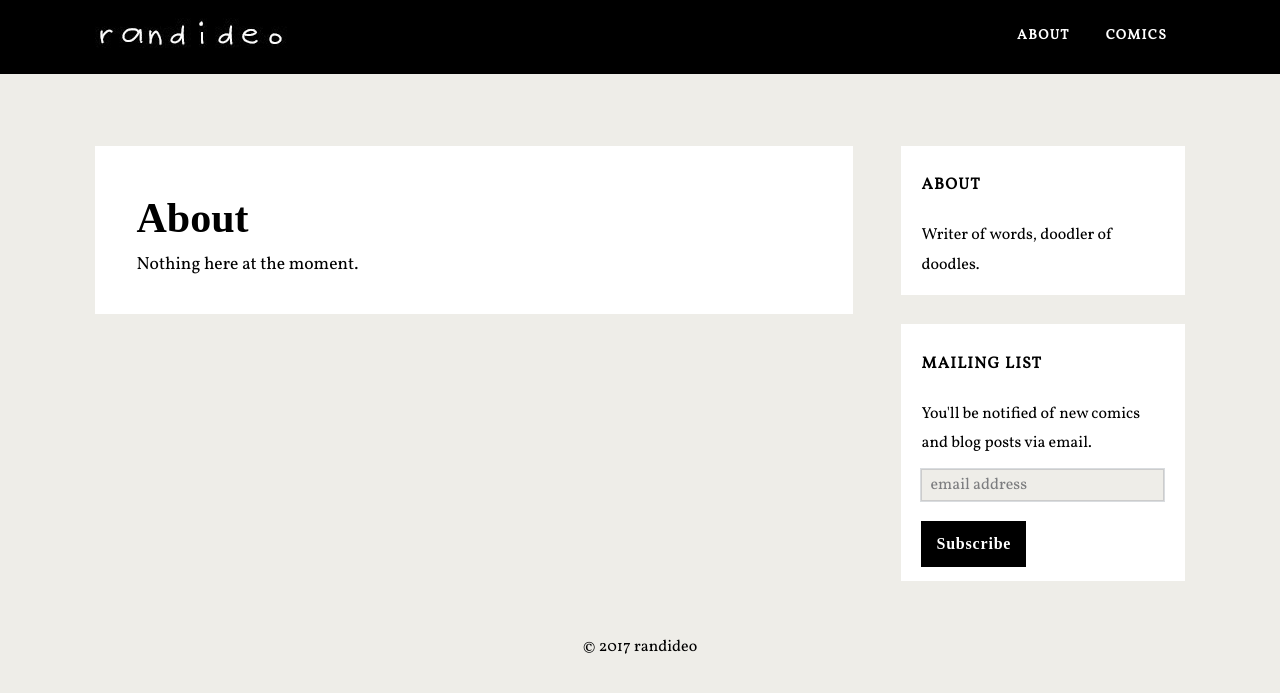
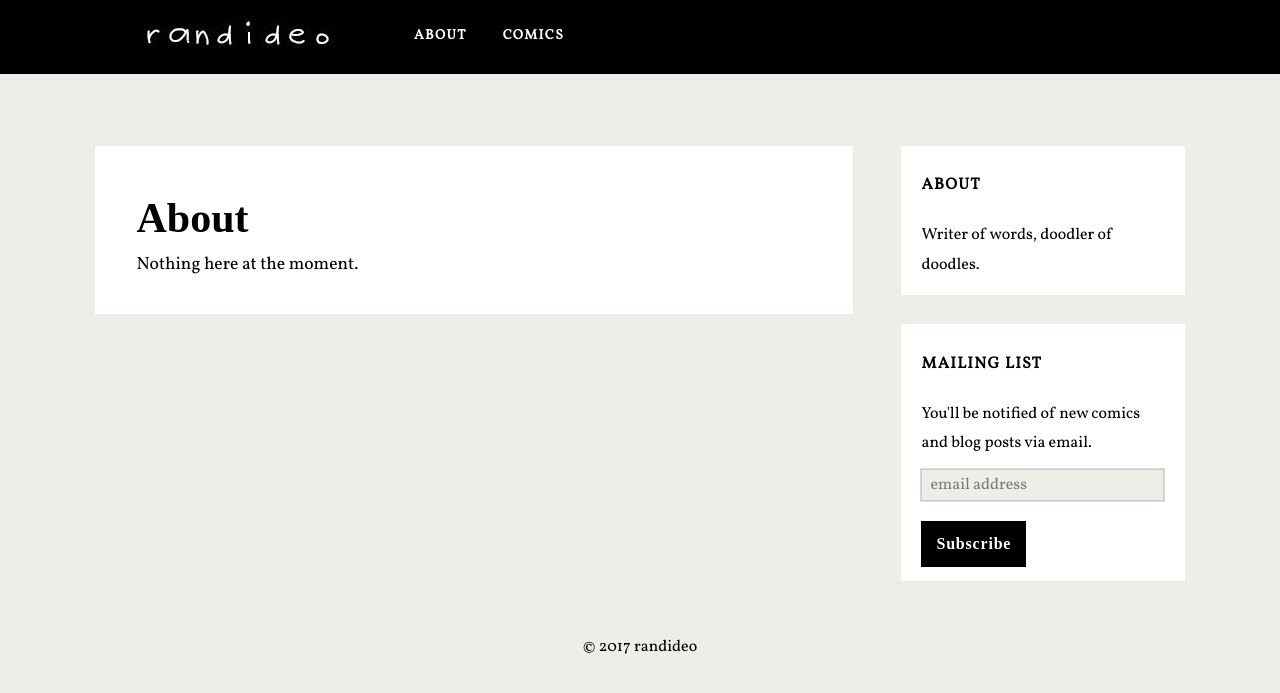
Before and after one commit to randideo/randideo.github.io, a Jekyll site: the page built from about.html, in a window 1280 px wide. Shown: the top 693 px of the page. Built offline with Jekyll 4.4.1, drawn with Linux system fonts in a browser that asks for light colours; nearby versions of some CDN libraries; some web fonts are replaced; comment, search, counter and statistics services are not loaded.

Commit message:
Update style.css

```diff
--- a/css/style.css
+++ b/css/style.css
@@ -340,7 +340,7 @@ padding: 1.25em 7.407% 0;
 padding: 1.25em 7.407% 0;
 }
 .site-title {
-left: 7.407%}
+right: 7.407%}
 }
 @media all and (min-width:50em) {
 .site-headernbt {
@@ -360,7 +360,7 @@ line-height: 0;
 height: 0;
 }
 .toggle-navigationnbt {
-
+display: none;
 }
 .title-infonbt {
 float: left;
@@ -483,30 +483,7 @@ li.focused {
 background: #000;
 }
 }
-@media all and (min-width:56.25em) {
-.site-headernbt {
-padding: 0 7.407%}
-.site-featurednbt {
-padding: 0 7.407%}
-}
-@media all and (min-width:62.5em) {
-.menu-primarynbt p {
-margin: 1.0625em 3em 0 -3em;
-display: inline-block;
-line-height: 2;
-color: #7c7d7f;
-border: none;
-padding: 0;
-float: left;
-}
-.site-title {
-float: left;
-}
-}
-@media all and (min-width:75em) {
-.menu-primary-items, .menu-unset {
-float: right;
-}
+
 .social-media-iconsnbt {
 display: inline-block;
 margin: 0;
```
